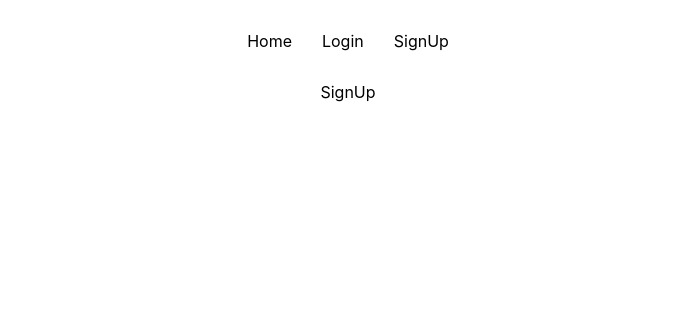
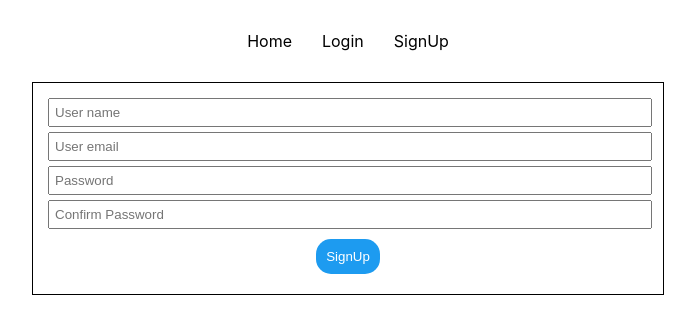
Before and after one commit to WildPikachu9/social-app-typescript, a React (Create React App) app: page /signup in a window 1280 px wide. Shown: the top 334 px of the page, without its empty margins (292-987 px from the left). Built offline with nearby package versions, Linux system fonts and the light colour scheme.

Commit message:
added signup to app

```diff
--- a/src/routes/AppRoutes.tsx
+++ b/src/routes/AppRoutes.tsx
@@ -15,7 +15,7 @@ const AppRoutes: FC<AppNavProps> = ({ user, setUser }) => {
         <Routes>
             <Route path='/' element={<Home user={user} setUser={setUser} />} />
             <Route path='/login' element={<Login user={user} setUser={setUser} />} />
-            <Route path='/signup' element={<SignUp />} />
+            <Route path='/signup' element={<SignUp user={user}/>} />
         </Routes>
     )
 }
--- /dev/null
+++ b/src/types/SignUpForm.ts
@@ -0,0 +1,6 @@
+export interface SignUpForm {
+    username: string;
+    email: string;
+    password: string;
+    confirmPassword: string;
+}
--- a/src/views/SignUp.tsx
+++ b/src/views/SignUp.tsx
@@ -1,9 +1,230 @@
 import './_SignUp.scss';
+import { FC, ChangeEvent, FormEvent, useState } from 'react';
+import { User } from '../types/User';
+import { SignUpForm } from '../types/SignUpForm';
+import { Link, Navigate } from 'react-router-dom';
+import axios from 'axios';
 
-const SignUp = () => {
-    return (
-        <div className="SignUp">SignUp</div>
-    )
+interface SignUpProps {
+    user: User | null;
 }
 
+const SignUp: FC<SignUpProps> = ({ user }) => {
+
+    const [formData, setFormData] = useState<SignUpForm>({
+        username: '',
+        email: '',
+        password: '',
+        confirmPassword: '',
+    });
+
+    const [errors, setErrors] = useState<SignUpForm>({
+        username: '',
+        email: '',
+        password: '',
+        confirmPassword: '',
+    });
+
+    const [signUpMessage, setSignUpMessage] = useState('');
+    const [signUpDone, setSignUpDone] = useState(false);
+
+    const validate = () => {
+        let validationErrors = {
+            username: false,
+            email: false,
+            password: false,
+            confirmPassword: false,
+        };
+
+        if(formData.username.length < 4) {
+            validationErrors.username = true;
+            setErrors(prevErrors => {
+                return {
+                    ...prevErrors,
+                    username: 'User name should have at least 4 characters'
+                };
+            });
+        } else if(!/^[^\s]*$/.test(formData.username.trim())) {
+            validationErrors.username = true;
+            setErrors(prevErrors => {
+                return {
+                    ...prevErrors,
+                    username: 'User name should`n have empty characters'
+                };
+            });
+        } else {
+            validationErrors.username = false;
+            setErrors(prevErrors => {
+                return {
+                    ...prevErrors,
+                    username: ''
+                };
+            });
+        }
+
+        if(!/^[A-Z0-9._%+-]+@[A-Z0-9.-]+\.[A-Z]{2,}$/i.test(formData.email.trim())) {
+            validationErrors.email = true;
+            setErrors(prevErrors => {
+                return {
+                    ...prevErrors,
+                    email: 'There is no valid email'
+                };
+            });
+        } else {
+            validationErrors.email = false;
+            setErrors(prevErrors => {
+                return {
+                    ...prevErrors,
+                    email: ''
+                };
+            });
+        };
+
+        if(formData.password.trim().length < 6){
+            validationErrors.password = true;
+            setErrors(prevErrors => {
+                return {
+                    ...prevErrors,
+                    password: 'Password should have at least 6 characters',
+                };
+            });
+        } else if(!/^[^\s]*$/.test(formData.password.trim())) {
+            validationErrors.password = true;
+            setErrors(prevErrors => {
+                return {
+                    ...prevErrors,
+                    password: 'Password shouldn`t have empty characters',
+                };
+            });
+        } else if(!/[!@#$%^&*()_+\-=[\]{};':"\\|,.<>/?]+/.test(formData.password.trim())) {
+            validationErrors.password = true;
+            setErrors(prevErrors => {
+                return {
+                    ...prevErrors,
+                    password: 'Password must contain one of charts: ! # @ $ %',
+                };
+            });
+        } else {
+            validationErrors.password = false;
+            setErrors(prevErrors => {
+                return {
+                    ...prevErrors,
+                    password: '',
+                };
+            });
+        };
+
+        if(formData.password.trim() !== formData.confirmPassword.trim()) {
+            validationErrors.confirmPassword = true;
+            setErrors(prevErrors => {
+                return {
+                    ...prevErrors,
+                    confirmPassword: 'Password should be the same',
+                };
+            });
+        } else {
+            validationErrors.confirmPassword = false;
+            setErrors(prevErrors => {
+                return {
+                    ...prevErrors,
+                    confirmPassword: '',
+                };
+            });
+        }
+
+        return(
+            !validationErrors.username &&
+            !validationErrors.email &&
+            !validationErrors.password &&
+            !validationErrors.confirmPassword
+        );
+    };
+
+    const handleInputChange = (e: ChangeEvent<HTMLInputElement>): void => {
+        const target = e.target;
+        const name = target.name;
+        setFormData({
+            ...formData,
+            [name]: target.value,
+        });
+    };
+
+    const handleSubmit = (e: FormEvent<HTMLFormElement>): void => {
+        e.preventDefault();
+
+        if(!validate()) {
+            return
+        };
+
+        axios.post('https://akademia108.pl/api/social-app/user/signup', {
+            username: formData.username,
+            email: formData.email,
+            password: formData.password,
+            confirmPassword: formData.confirmPassword
+         })
+         .then((res) => {
+            console.log(res.data);
+            let resData = res.data;
+
+            if(resData.signedup){
+                setSignUpMessage('Account created!');
+                setSignUpDone(true);
+            } else {
+                if(resData.message.username) {
+                    setSignUpMessage(resData.message.username[0]);
+                } else if(resData.message.email){
+                    setSignUpMessage(resData.message.email[0]);
+                }
+            }
+         })
+         .catch((error) => {
+            console.error(error);
+         });
+    };
+
+    return (
+        <div className="SignUp">
+            {user && <Navigate to='/' />}
+            <form onSubmit={handleSubmit}>
+                {signUpMessage && <h2>{signUpMessage}</h2>}
+                <input
+                    type='text'
+                    name='username'
+                    placeholder='User name'
+                    onChange={handleInputChange}
+                />
+                {errors.username && <p>{errors.username}</p>}
+                <input
+                    type='email'
+                    name='email'
+                    placeholder='User email'
+                    onChange={handleInputChange}
+                />
+                {errors.email && <p>{errors.email}</p>}
+                <input
+                    type='password'
+                    name='password'
+                    placeholder='Password'
+                    onChange={handleInputChange}
+                />
+                {errors.password && <p>{errors.password}</p>}
+                <input
+                    type='password'
+                    name='confirmPassword'
+                    placeholder='Confirm Password'
+                    onChange={handleInputChange}
+                />
+                {errors.confirmPassword && <p>{errors.confirmPassword}</p>}
+                <button className='Btn' disabled={signUpDone}>SignUp</button>
+
+                {signUpDone && (
+                    <div>
+                        <Link to='/login' className='Btn'>Go to login</Link>
+                    </div>
+                )}
+            </form>
+        </div>
+    );
+};
+
 export default SignUp;
--- a/src/views/_SignUp.scss
+++ b/src/views/_SignUp.scss
@@ -0,0 +1,25 @@
+.SignUp {
+    form {
+        margin: auto;
+        padding: 15px;
+        border: 1px solid #000;
+        max-width: 600px;
+
+        input {
+            display: block;
+            margin-bottom: 5px;
+            padding: 5px;
+            width: calc(100% - 10px);
+        }
+
+        .Btn {
+            display: inline-block;
+            margin: 5px auto;
+
+            &:disabled {
+                background-color: gray;
+                cursor: not-allowed;
+            }
+        }
+    }
+}
```
